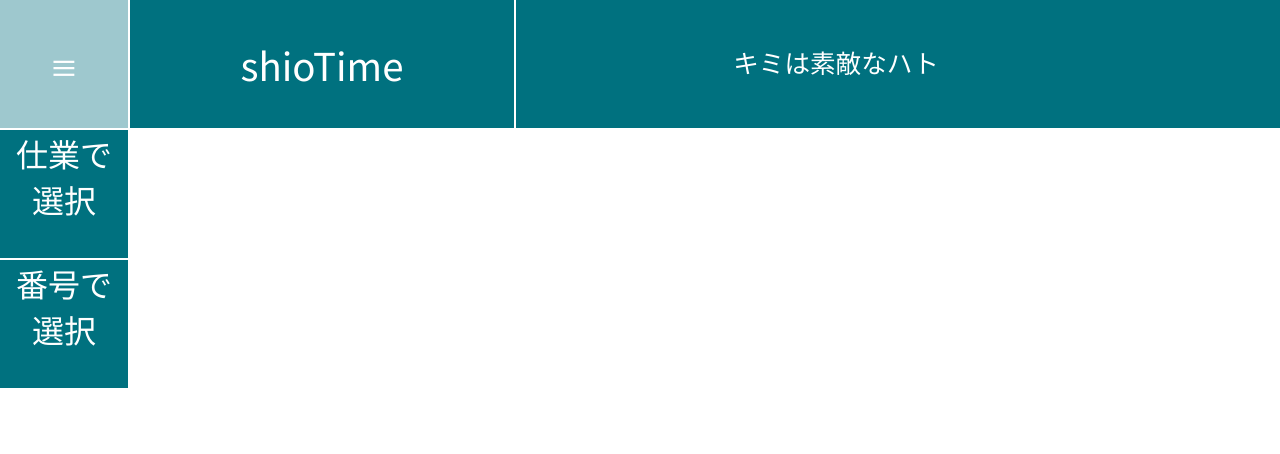
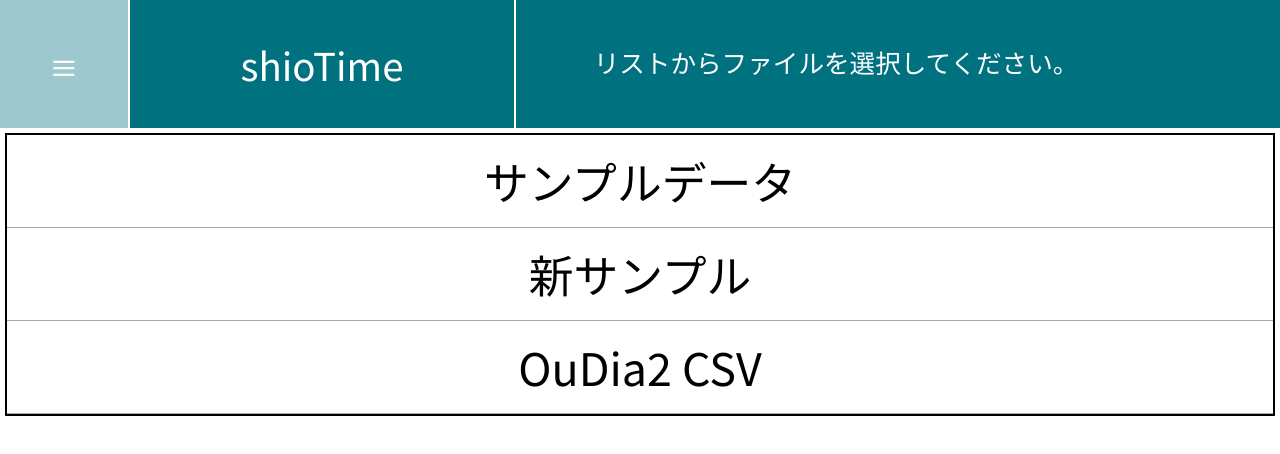
Before and after one commit to PC28K/shioTime, a plain HTML site: page index.html in a window 1280 px wide. Drawn offline with nearby package versions, Linux system fonts and the light colour scheme.

Commit message:
Update index.html
시작페이지 변경

```diff
--- a/index.html
+++ b/index.html
@@ -38,5 +38,10 @@
 				番号で<br>選択
 			</div>
 		</div>
+		<script>
+			window.onload = function(){
+				page('select');
+			};
+		</script>
 	</body>
 </html>
```
